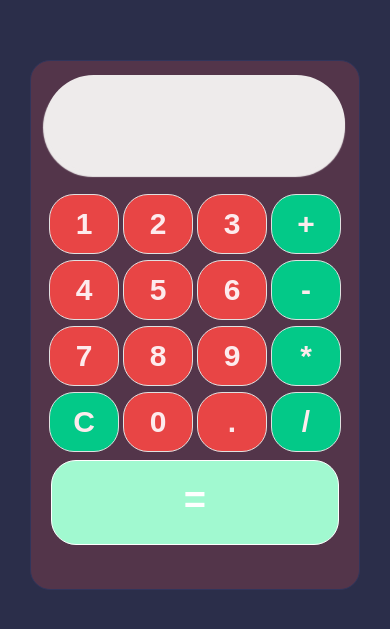
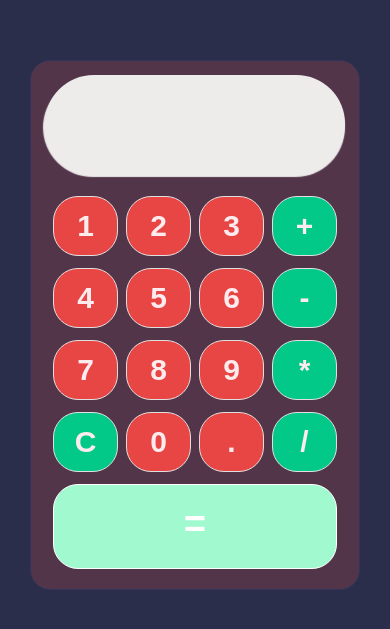
Before and after one commit to JulianRG1512/Calculadora, a React (Create React App) app: page / in a window 390 px wide. Shown: the part 107-736 px from the top of the page. Built offline with nearby package versions, Linux system fonts and the light colour scheme.

Commit message:
Se modifican los estilos

```diff
--- a/src/App.css
+++ b/src/App.css
@@ -26,7 +26,7 @@
     justify-content: center;
 }
 
-@media screen and (max-width: 900px) {
+@media screen and (max-width: 600px) {
     .contenedor-calculadora{
         width: 300px;
         height: 500px;
@@ -34,7 +34,7 @@
     }
 
     .fila{
-        margin: 2px;
+        margin: 4px;
 
     }
 
--- a/src/hojas-de-estilo/boton.css
+++ b/src/hojas-de-estilo/boton.css
@@ -27,11 +27,11 @@
     background-color: rgb(157, 199, 145);
 }
 
-@media screen and (max-width: 900px) {
+@media screen and (max-width: 600px) {
     .boton-contenedor{
         height: 60px;
         font-size: 30px;
-        margin: 2px;
+        margin: 4px;
 
     }
 
--- a/src/hojas-de-estilo/botonResultado.css
+++ b/src/hojas-de-estilo/botonResultado.css
@@ -19,11 +19,11 @@
     background-color: #03C988;
 }
 
-@media screen and (max-width: 900px) {
+@media screen and (max-width: 600px) {
     .boton-contenedor{
         height: 60px;
         font-size: 30px;
-        margin: 2px;
+        margin: 4px;
 
     }
 
```
